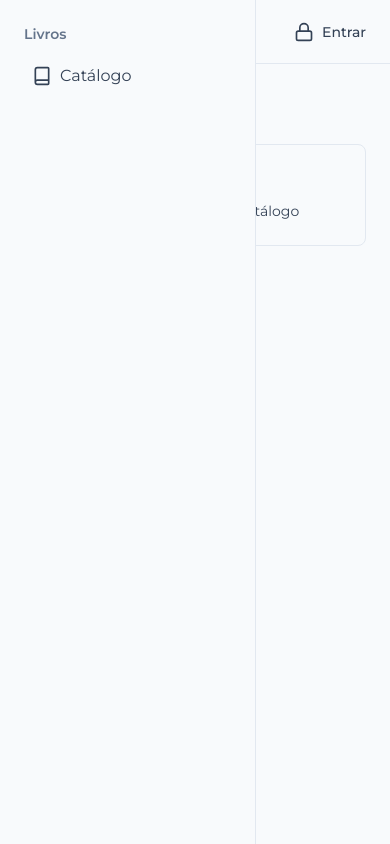
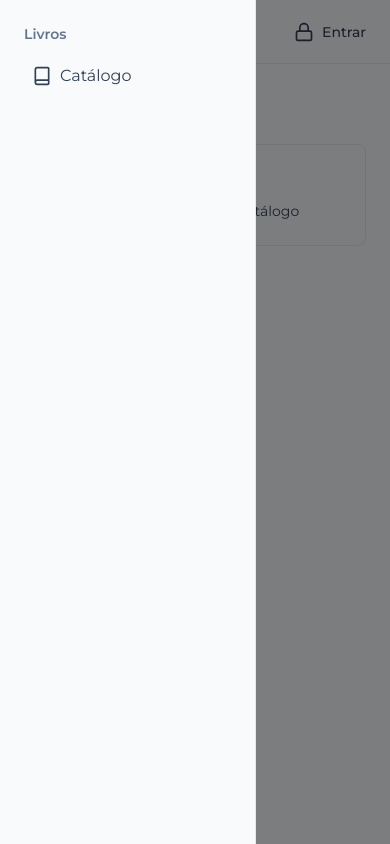
Before and after one commit to leonzv/dpsc-atividade, a React (Vite) app in the folder dpsc-atividade-frontend/: page / in a window 390 px wide. Both pictures are taken after a click on the button 34 px from the left and 31 px from the top of the page. Built offline with nearby package versions, Linux system fonts and the light colour scheme; no server answers.

Commit message:
feat: adicionado maneira de fechar sidebar no mobile ( quando clica fora dela, fecha )

```diff
--- a/dpsc-atividade-frontend/src/shared/components/layout/Layout.tsx
+++ b/dpsc-atividade-frontend/src/shared/components/layout/Layout.tsx
@@ -115,7 +115,15 @@ export const Layout: FC<LayoutProps> = ({ children, showSidebar }) => {
 
       <div className="flex-1 flex overflow-hidden bg-background-light">
         {showSidebar && (
-          <Sidebar isOpen={isMenuOpen} onClose={() => setIsMenuOpen(false)} />
+          <>
+            <Sidebar isOpen={isMenuOpen} onClose={() => setIsMenuOpen(false)} />
+            {isMenuOpen && (
+              <div
+                className="fixed inset-0 bg-black bg-opacity-50 z-40 lg:hidden"
+                onClick={() => setIsMenuOpen(false)}
+              />
+            )}
+          </>
         )}
 
         <main className="flex-1 overflow-hidden relative">
```
